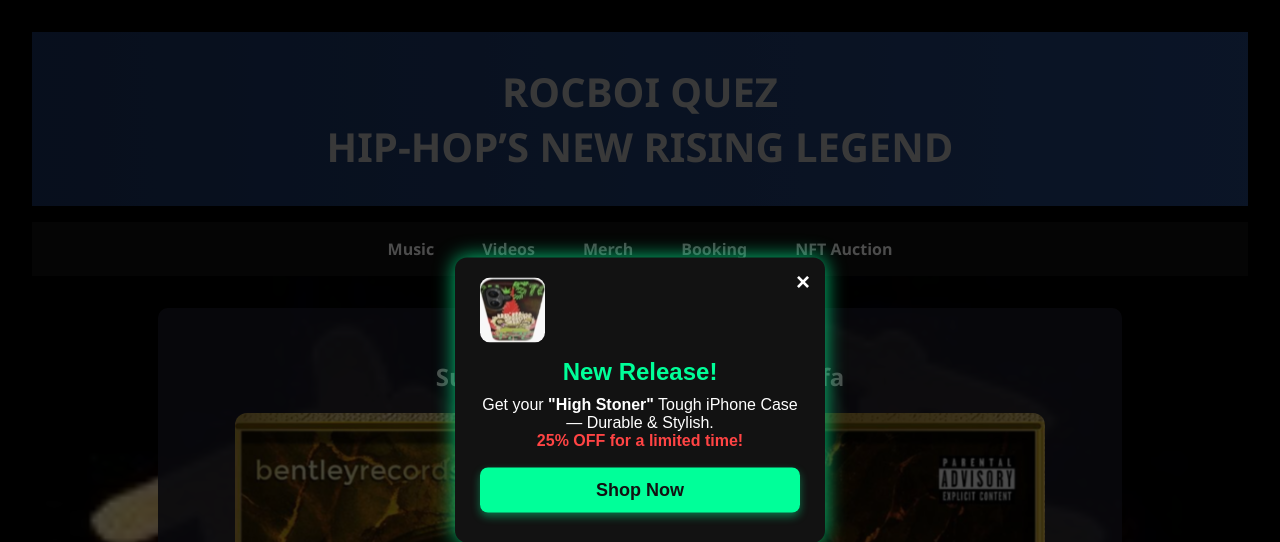
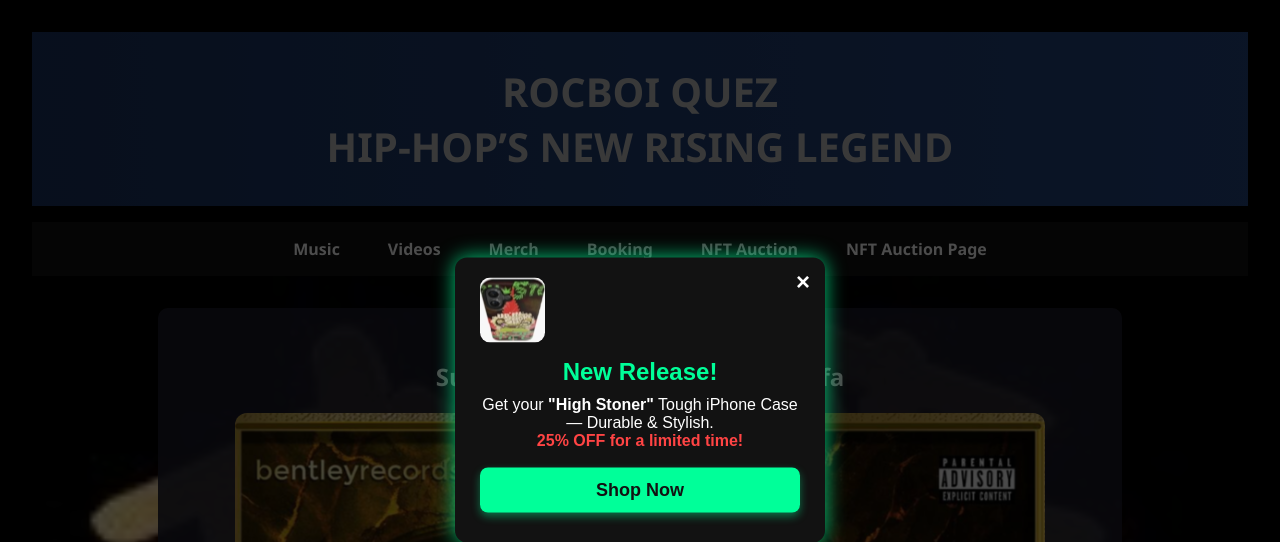
Before and after one commit to RocBoi/allmoneyin, a website: page atlquez/index.html in a window 1280 px wide. Shown: the top 542 px of the page. Drawn offline with Linux system fonts and the light colour scheme; files whose address does not match are found by name.

Commit message:
Update index.html

```diff
--- a/atlquez/index.html
+++ b/atlquez/index.html
@@ -234,6 +234,7 @@
     <a href="merch.html">Merch</a>
     <a href="booking.html">Booking</a>
     <a href="nft-auction.html">NFT Auction</a>
+    <a href="auction.html">NFT Auction Page</a>
   </nav>
 
   <section>
```
